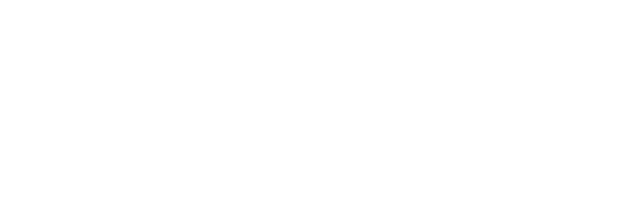
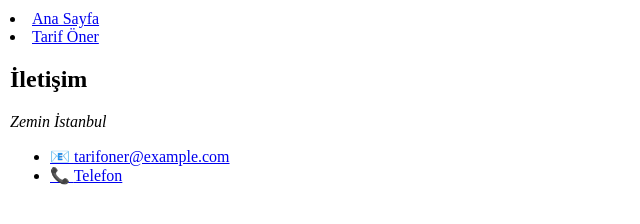
Before and after one commit to Eralpozcan/FE-Patika-Course-Examples, a plain HTML site: page homework3/contact-us.html in a window 1280 px wide. Shown: the whole page, without its empty margins (0-640 px from the left). Drawn offline with Linux system fonts and the light colour scheme.

Commit message:
Homework-3 Cup Cake

```diff
--- a/homework3/contact-us.html
+++ b/homework3/contact-us.html
@@ -0,0 +1,32 @@
+<!DOCTYPE html>
+<html lang="en">
+<head>
+    <meta charset="UTF-8">
+    <meta http-equiv="X-UA-Compatible" content="IE=edge">
+    <meta name="viewport" content="width=device-width, initial-scale=1.0">
+    <link rel="stylesheet" href="css/app.css">
+    <title>Tarif Öner</title>
+</head>
+<body>
+    <header>
+        <nav>
+            <li><a href="index.html">Ana Sayfa</a></li>
+            <li><a href="contact-us.html">Tarif Öner</a></li>
+        </nav>
+    </header>
+
+
+    <section>
+        <article>
+            <h2>İletişim</h2>
+            <address>
+                Zemin İstanbul
+            </address>
+            <ul>
+                <li><a href="mailto:tarifoner@example.com">tarifoner@example.com</a></li>
+                <li><a href="tel:+123456789">Telefon</a></li>
+            </ul>
+        </article>
+    </section>
+</body>
+</html>
--- a/homework3/css/app.css
+++ b/homework3/css/app.css
@@ -1,6 +1,6 @@
 body {
-    margin:0;
-    padding:0;
+    margin: 5px;
+    padding:5px;
 }
 
 .container {
@@ -53,3 +53,11 @@ body {
 aside{
     margin-left: 500px;
 }
+
+a[href^="mailto"]::before {
+  content: "📧 ";
+}
+
+a[href^="tel"]::before {
+  content: "📞 ";
+}
```
